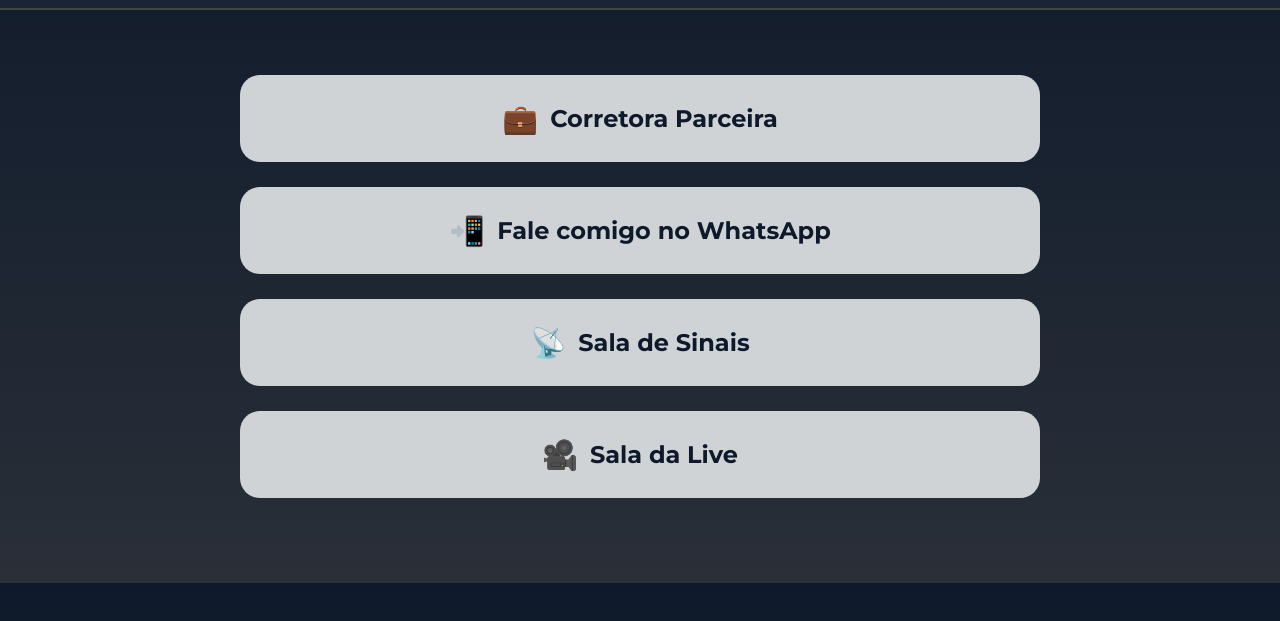
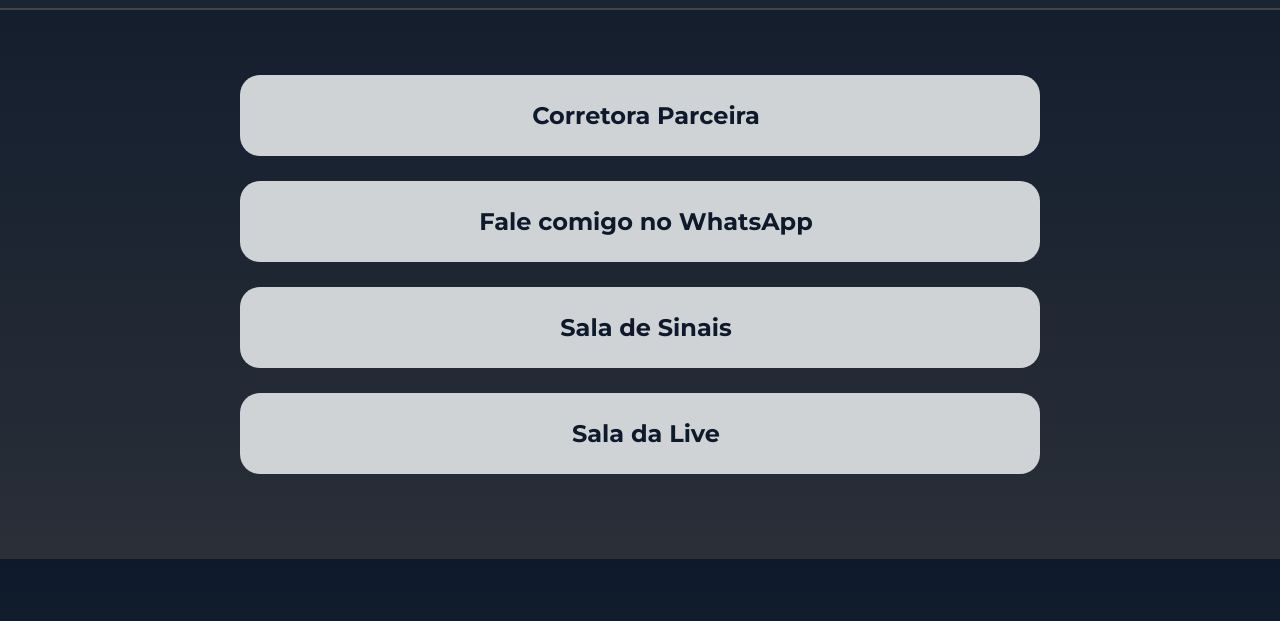
Before and after one commit to linkbiio/maxxtraderoficial, a plain HTML site: page index.html in a window 1280 px wide. Shown: the part 125-746 px from the top of the page. Drawn offline with Linux system fonts and the light colour scheme.

Commit message:
Update index.html

```diff
--- a/index.html
+++ b/index.html
@@ -87,16 +87,16 @@
   <div class="container">
     <div class="botoes">
       <a href="https://trade.obynexbroker.com/register?aff=757282&aff_model=revenue&afftrack=" target="_blank">
-        <span class="icone">💼</span> Corretora Parceira
+        <span class="icone"></span> Corretora Parceira
       </a>
       <a href="https://wa.me/553499246782?text=Ol%C3%A1%2C+vim+pelo+seu+link+da+bio%21" target="_blank">
-        <span class="icone">📲</span> Fale comigo no WhatsApp
+        <span class="icone"></span> Fale comigo no WhatsApp
       </a>
       <a href="https://t.me/maxxtraderoficial" target="_blank">
-        <span class="icone">📡</span> Sala de Sinais
+        <span class="icone"></span> Sala de Sinais
       </a>
       <a href="https://chat.whatsapp.com/BqocKGrw95I5WWdfJXrdAg" target="_blank">
-        <span class="icone">🎥</span> Sala da Live
+        <span class="icone"></span> Sala da Live
       </a>
     </div>
   </div>
```
